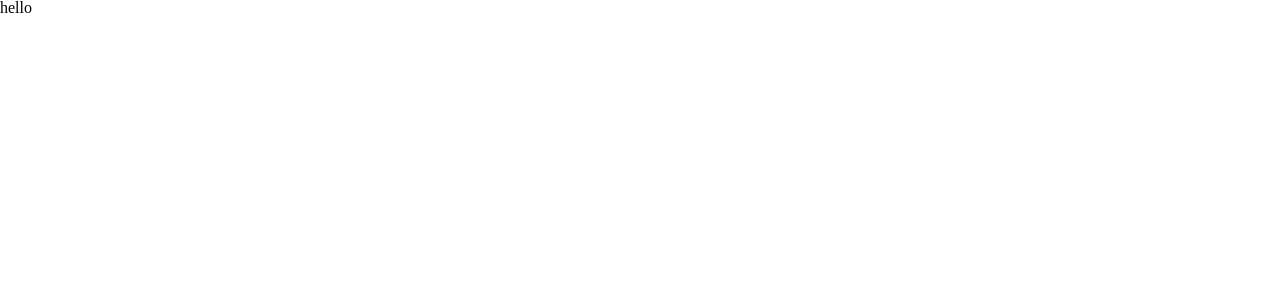
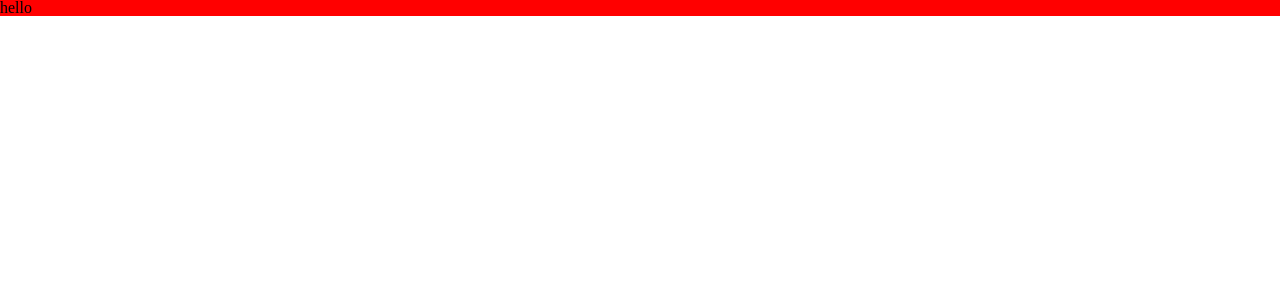
Before and after one commit to tylercorbett/secberus-test, a React (Create React App) app: page / in a window 1280 px wide. Shown: the top 300 px of the page. Built offline with nearby package versions, Linux system fonts and the light colour scheme.

Commit message:
scss configured

```diff
--- a/package.json
+++ b/package.json
@@ -6,6 +6,7 @@
     "@testing-library/jest-dom": "^5.1.1",
     "@testing-library/react": "^10.0.1",
     "@testing-library/user-event": "^10.0.0",
+    "node-sass": "^4.13.1",
     "react": "^16.13.0",
     "react-dom": "^16.13.0",
     "react-redux": "^7.2.0",
--- a/src/App.js
+++ b/src/App.js
@@ -1,10 +1,11 @@
 import React from 'react';
+import './App.scss';
 import './reset.css';
 
 
 function App() {
   return (
-    <div>
+    <div className="App">
       hello
     </div>
   );
--- /dev/null
+++ b/src/App.scss
@@ -0,0 +1,3 @@
+.App {
+  background: red;
+}
```
Also changed, not shown: 1 other file (tests, documents, lock files or other folders).
